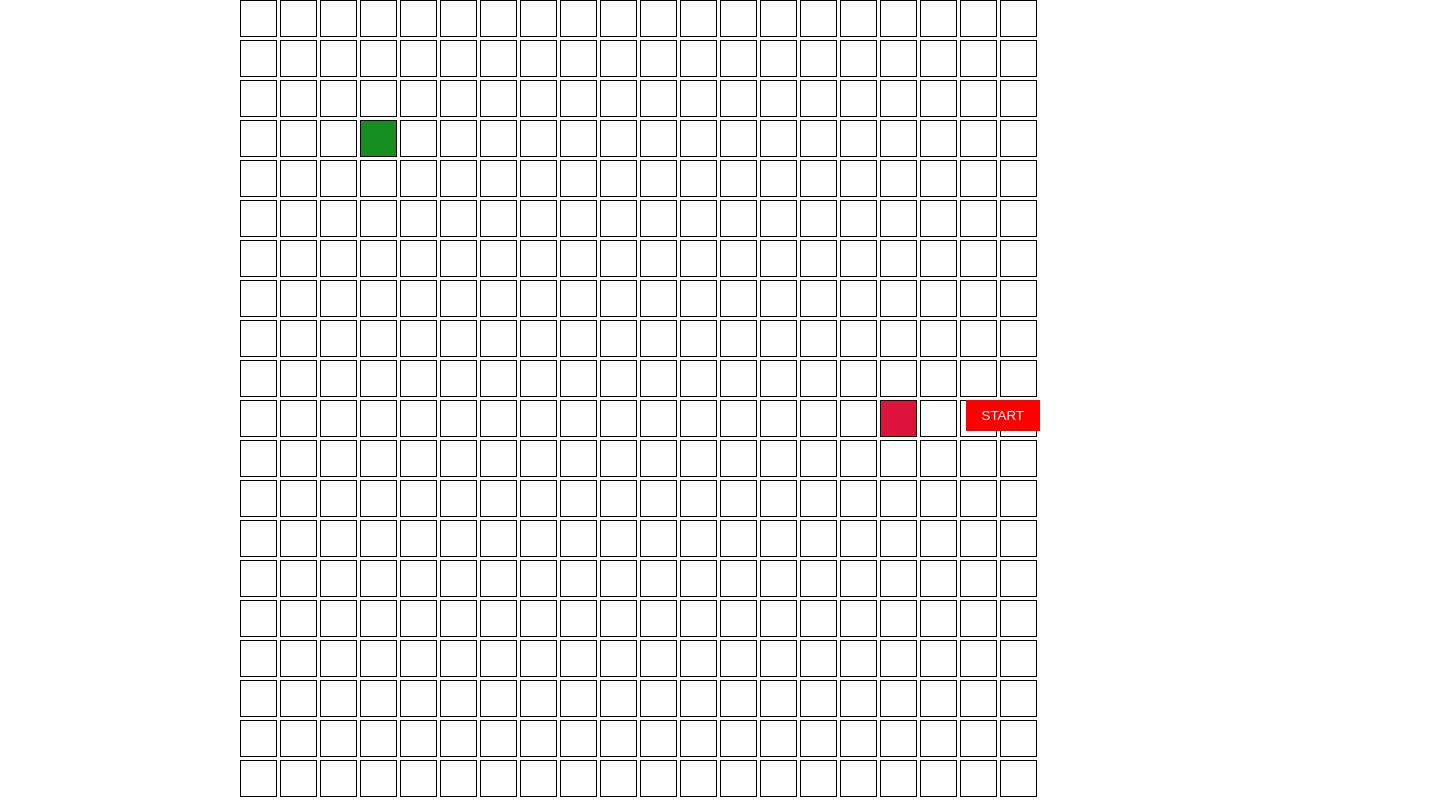
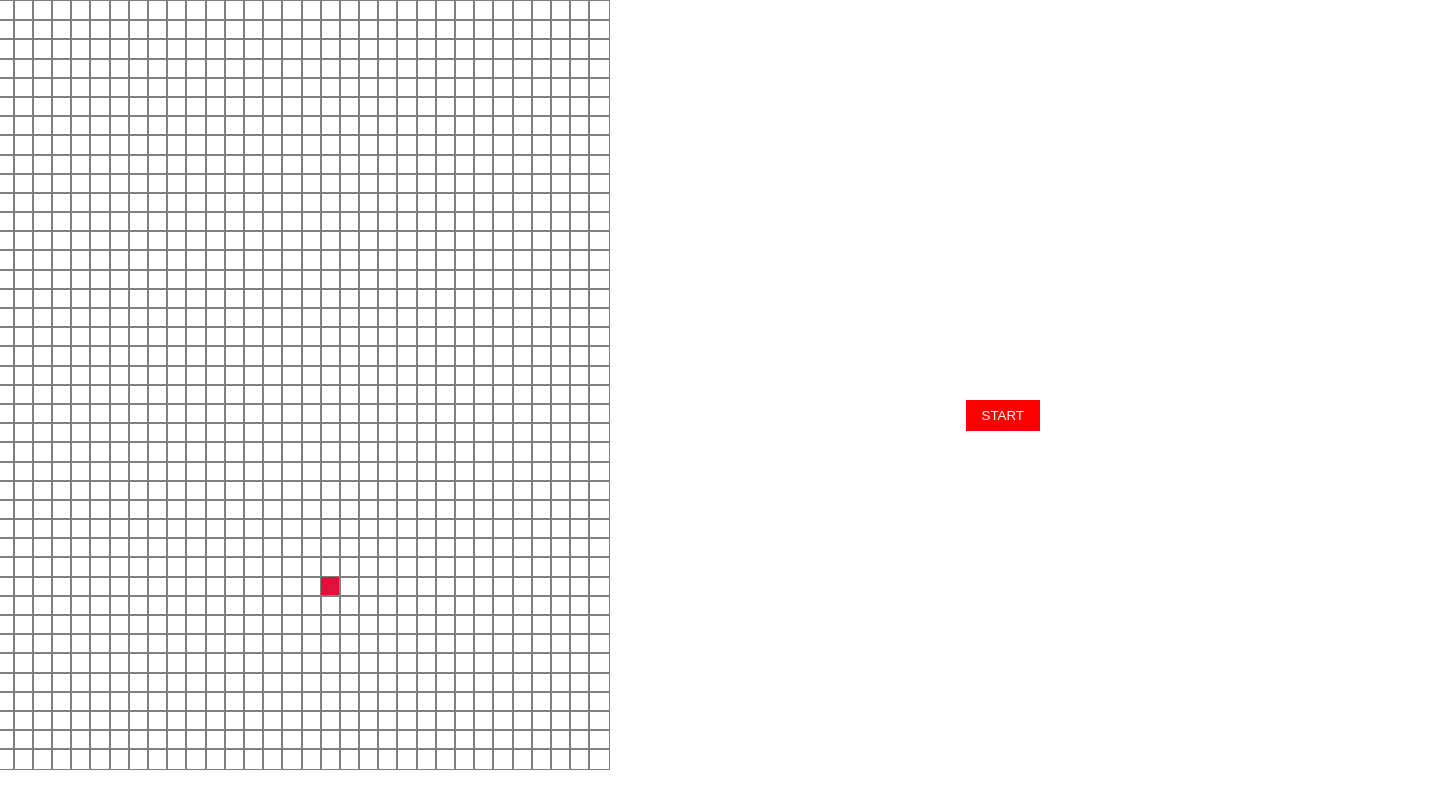
Before and after one commit to Tomolo997/Dijkstra-s, a website: page index.html in a window 1280 px wide. Shown: the whole page, 1440 px wide, since content can reach past the window. Drawn offline with Linux system fonts and the light colour scheme.

Commit message:
more columns and rows

```diff
--- a/app.js
+++ b/app.js
@@ -4,8 +4,8 @@ const container = document.querySelector('.container');
 console.log(container);
 //make a grid
 export const nodes = [];
-const COLS = 20;
-const ROWS = 20;
+const COLS = 40;
+const ROWS = 40;
 function grid() {
   for (let i = 0; i < ROWS; i++) {
     for (let j = 0; j < COLS; j++) {
@@ -87,7 +87,7 @@ function drawWall() {
 
 //iterate skozi vse neighboure in jih pobarvaj rdeco
 
-let endPoint = setEndingPoint(10, 16);
+let endPoint = setEndingPoint(30, 25);
 let startingPoins = setStartingPoint(3, 3);
 
 //select the current staring point
--- a/style.css
+++ b/style.css
@@ -3,18 +3,18 @@
   top: 50%;
   left: 50%;
   transform: translate(-50%, -50%);
-  width: 50rem;
+  width: 100rem;
   height: 50rem;
   display: grid;
-  grid-template-columns: repeat(20, 1fr);
-  grid-template-rows: repeat(20, 1fr);
+  grid-template-columns: repeat(40, 1.2rem);
+  grid-template-rows: repeat(40, 1.2rem);
   grid-gap: 0;
 }
 
 .node {
-  width: 2.2rem;
-  height: 2.2rem;
-  border: 1px solid black;
+  width: 1.2rem;
+  height: 1.2rem;
+  border: 1px solid grey;
 }
 
 .startingNode {
```
